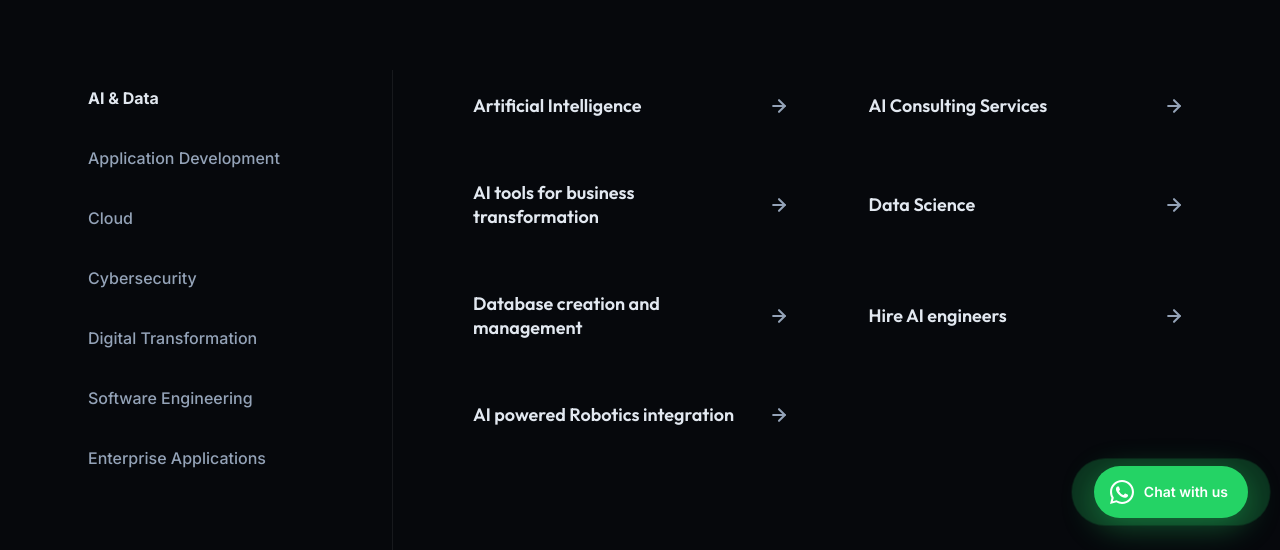
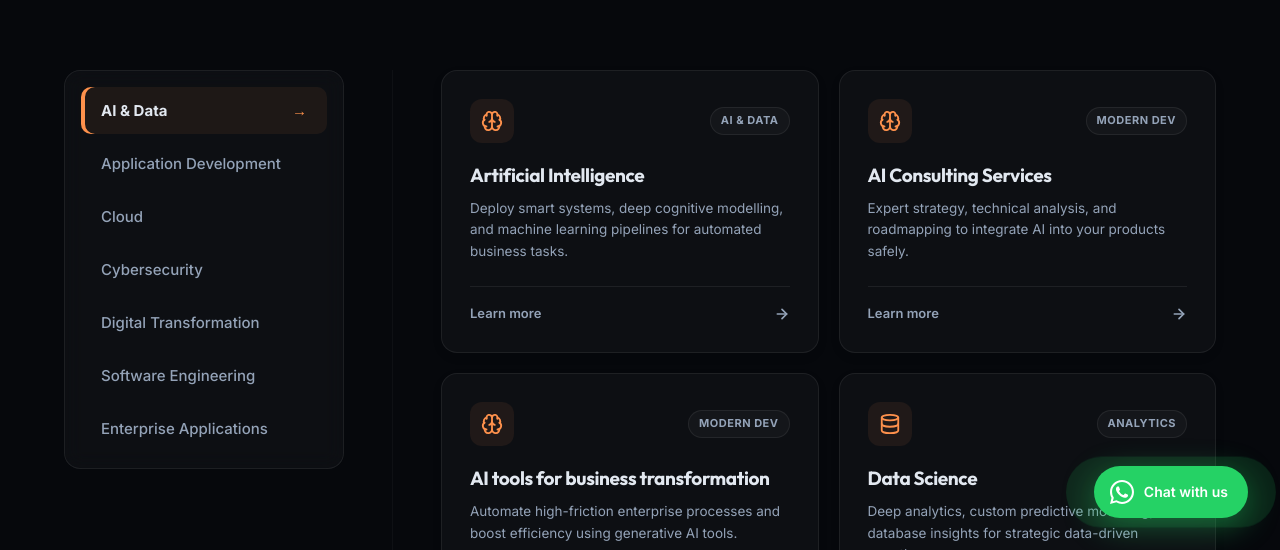
Before and after one commit to Cyber-Marl/SecureStack, a React (Vite) app in the folder securestack-frontend/: page /services in a window 1280 px wide. Shown: the part 250-800 px from the top of the page. Built offline with nearby package versions, Linux system fonts and the light colour scheme; no server answers.

Commit message:
design: complete premium overhaul of the Services page layout, cards, and sidebar

```diff
--- a/securestack-frontend/src/pages/Services.css
+++ b/securestack-frontend/src/pages/Services.css
@@ -62,26 +62,45 @@
   align-items: start;
 }
 
-/* Left panel: Vertical Sidebar Tabs */
+/* Left panel: Frosted Sidebar Tabs Panel */
 .svc-tabs-sidebar {
   display: flex;
   flex-direction: column;
-  gap: 4px;
+  gap: 6px;
+  background: var(--surface);
+  border: 1px solid var(--border);
+  border-radius: var(--radius-lg);
+  padding: 16px;
+  box-shadow: var(--shadow-sm);
+  backdrop-filter: blur(10px);
+  -webkit-backdrop-filter: blur(10px);
 }
 
 .svc-sidebar-tab-btn {
   font-family: 'Inter', sans-serif;
-  font-size: 16px;
+  font-size: 15px;
   font-weight: 500;
   text-align: left;
-  padding: 18px 24px;
+  padding: 14px 20px;
   background: none;
   border: none;
   border-radius: var(--radius);
   color: var(--text-2);
   cursor: pointer;
-  transition: all 0.2s cubic-bezier(0.4, 0, 0.2, 1);
+  transition: all 0.25s ease;
   position: relative;
+  display: flex;
+  align-items: center;
+  justify-content: space-between;
+}
+
+.svc-sidebar-tab-btn::after {
+  content: '→';
+  opacity: 0;
+  transform: translateX(-8px);
+  transition: all 0.25s ease;
+  color: var(--orange);
+  font-weight: 700;
 }
 
 .svc-sidebar-tab-btn:hover {
@@ -89,21 +108,22 @@
   background: var(--surface-h);
 }
 
+.svc-sidebar-tab-btn:hover::after {
+  opacity: 0.7;
+  transform: translateX(0);
+}
+
 /* Light & Dark Active states */
 .svc-sidebar-tab-btn.active {
   color: var(--text);
   font-weight: 700;
+  background: rgba(254, 145, 76, 0.07);
+  box-shadow: inset 4px 0 0 var(--orange);
 }
 
-/* Light Theme Active Background */
-[data-theme="light"] .svc-sidebar-tab-btn.active {
-  background: #eaeef6;
-}
-
-/* Dark Theme Active Background */
-[data-theme="dark"] .svc-sidebar-tab-btn.active {
-  background: rgba(254, 145, 76, 0.08);
-  box-shadow: inset 3px 0 0 var(--orange);
+.svc-sidebar-tab-btn.active::after {
+  opacity: 1;
+  transform: translateX(0);
 }
 
 /* Vertical dividing line */
@@ -112,55 +132,137 @@
   width: 1px;
   align-self: stretch;
   min-height: 480px;
+  opacity: 0.5;
 }
 
 /* Right panel: Sub-services Grid */
 .svc-cards-grid {
   display: grid;
   grid-template-columns: repeat(2, 1fr);
-  gap: 16px;
+  gap: 20px;
 }
 
 .svc-card-clickable {
   display: flex;
+  flex-direction: column;
+  justify-content: space-between;
+  padding: 28px;
+  border-radius: var(--radius-lg);
+  background: var(--surface);
+  border: 1px solid var(--border);
+  cursor: pointer;
+  transition: all 0.3s cubic-bezier(0.25, 0.8, 0.25, 1);
+  position: relative;
+  overflow: hidden;
+  box-shadow: 0 4px 12px rgba(0, 0, 0, 0.05);
+}
+
+/* Card hover and micro-animation */
+.svc-card-clickable:hover {
+  transform: translateY(-5px);
+  border-color: rgba(254, 145, 76, 0.3);
+  box-shadow: 0 12px 30px rgba(254, 145, 76, 0.08);
+}
+
+.svc-card-clickable::before {
+  content: '';
+  position: absolute;
+  top: 0; left: 0; right: 0; height: 3px;
+  background: linear-gradient(90deg, var(--orange), #1e6fff);
+  opacity: 0;
+  transition: opacity 0.3s ease;
+}
+
+.svc-card-clickable:hover::before {
+  opacity: 1;
+}
+
+/* Card Header */
+.svc-card-header {
+  display: flex;
   justify-content: space-between;
   align-items: center;
-  padding: 24px 32px;
-  border-radius: var(--radius);
-  cursor: pointer;
-  transition: all 0.25s cubic-bezier(0.4, 0, 0.2, 1);
+  margin-bottom: 20px;
+  width: 100%;
 }
 
-/* Theme adapted card backgrounds */
-[data-theme="light"] .svc-card-clickable {
-  background: #f7f9fc;
-  border: 1px solid transparent;
+.svc-card-icon-wrapper {
+  width: 44px;
+  height: 44px;
+  border-radius: 12px;
+  background: rgba(254, 145, 76, 0.08);
+  color: var(--orange);
+  display: flex;
+  align-items: center;
+  justify-content: center;
+  transition: all 0.3s ease;
 }
 
-[data-theme="dark"] .svc-card-clickable {
-  background: #0f131a;
-  border: 1px solid rgba(255, 255, 255, 0.02);
+.svc-card-clickable:hover .svc-card-icon-wrapper {
+  background: var(--orange);
+  color: #ffffff;
+  transform: scale(1.05);
 }
 
-/* Card hover states */
-[data-theme="light"] .svc-card-clickable:hover {
-  background: #ebedf2;
-  transform: translateY(-2px);
+.svc-card-badge {
+  font-family: 'Inter', sans-serif;
+  font-size: 11px;
+  font-weight: 700;
+  text-transform: uppercase;
+  color: var(--text-2);
+  background: rgba(255, 255, 255, 0.03);
+  padding: 4px 10px;
+  border-radius: 20px;
+  letter-spacing: 0.5px;
+  border: 1px solid var(--border);
 }
 
-[data-theme="dark"] .svc-card-clickable:hover {
-  background: #171d27;
-  border-color: rgba(254, 145, 76, 0.25);
-  box-shadow: 0 8px 30px rgba(254, 145, 76, 0.04);
-  transform: translateY(-2px);
+/* Card Body */
+.svc-card-body {
+  flex: 1;
+  margin-bottom: 24px;
+  text-align: left;
 }
 
-.svc-card-text {
+.svc-card-title {
   font-family: 'Outfit', sans-serif;
-  font-size: 18px;
+  font-size: 19px;
+  font-weight: 700;
+  color: var(--text);
+  margin-bottom: 10px;
+  line-height: 1.3;
+  transition: color 0.2s ease;
+}
+
+.svc-card-clickable:hover .svc-card-title {
+  color: var(--orange);
+}
+
+.svc-card-desc-preview {
+  font-size: 13.5px;
+  color: var(--text-2);
+  line-height: 1.6;
+}
+
+/* Card Footer */
+.svc-card-footer {
+  display: flex;
+  justify-content: space-between;
+  align-items: center;
+  border-top: 1px solid var(--border);
+  padding-top: 16px;
+  width: 100%;
+}
+
+.svc-card-action {
+  font-size: 13px;
   font-weight: 600;
-  color: var(--text);
-  line-height: 1.3;
+  color: var(--text-2);
+  transition: color 0.2s ease;
+}
+
+.svc-card-clickable:hover .svc-card-action {
+  color: var(--orange);
 }
 
 .svc-card-arrow {
@@ -168,9 +270,7 @@
   display: flex;
   align-items: center;
   justify-content: center;
-  transition: all 0.25s ease;
-  flex-shrink: 0;
-  margin-left: 16px;
+  transition: all 0.3s ease;
 }
 
 .svc-card-clickable:hover .svc-card-arrow {
--- a/securestack-frontend/src/pages/Services.jsx
+++ b/securestack-frontend/src/pages/Services.jsx
@@ -1,5 +1,10 @@
 import { useState, useEffect } from 'react';
 import { Link, useSearchParams } from 'react-router-dom';
+import {
+  Brain, Database, Cpu, Bot, Shield, Lock, Terminal, Server, Smartphone,
+  Cloud, Layers, Code2, ShoppingBag, Globe, Repeat, Settings, Zap,
+  ShieldCheck, AlertTriangle, Users
+} from 'lucide-react';
 import ContactForm from '../components/ContactForm';
 import './Services.css';
 
@@ -93,6 +98,56 @@ const tabs = [
   },
 ];
 
+function getServiceIcon(name, tabId) {
+  const n = name.toLowerCase();
+  if (n.includes('artificial intelligence') || n.includes('ai consulting') || n.includes('generative ai')) return <Brain size={22} />;
+  if (n.includes('database') || n.includes('data science')) return <Database size={22} />;
+  if (n.includes('robotics') || n.includes('bot') || n.includes('automation')) return <Bot size={22} />;
+  if (n.includes('mobile') || n.includes('cross-platform')) return <Smartphone size={22} />;
+  if (n.includes('web') || n.includes('pwa') || n.includes('front-end') || n.includes('cms')) return <Globe size={22} />;
+  if (n.includes('cloud') || n.includes('aws') || n.includes('oracle')) return <Cloud size={22} />;
+  if (n.includes('penetration') || n.includes('pentest')) return <Lock size={22} />;
+  if (n.includes('compliance') || n.includes('auditing') || n.includes('soc 2') || n.includes('policy')) return <ShieldCheck size={22} />;
+  if (n.includes('incident') || n.includes('remediation')) return <AlertTriangle size={22} />;
+  if (n.includes('awareness') || n.includes('training')) return <Users size={22} />;
+  if (n.includes('legacy') || n.includes('migration')) return <Repeat size={22} />;
+  if (n.includes('integration') || n.includes('systems')) return <Layers size={22} />;
+  if (n.includes('workflow') || n.includes('engine') || n.includes('process')) return <Settings size={22} />;
+  if (n.includes('.net') || n.includes('c#')) return <Code2 size={22} />;
+  if (n.includes('php') || n.includes('laravel')) return <Layers size={22} />;
+  if (n.includes('python')) return <Terminal size={22} />;
+  if (n.includes('node')) return <Zap size={22} />;
+  if (n.includes('c++')) return <Cpu size={22} />;
+  if (n.includes('back-end') || n.includes('server')) return <Server size={22} />;
+  if (n.includes('e-commerce') || n.includes('magento') || n.includes('woo')) return <ShoppingBag size={22} />;
+  if (n.includes('erp')) return <Settings size={22} />;
+  if (n.includes('performance') || n.includes('iot')) return <Cpu size={22} />;
+
+  // Fallbacks by category
+  if (tabId === 'ai-data') return <Brain size={22} />;
+  if (tabId === 'app-dev') return <Globe size={22} />;
+  if (tabId === 'cloud') return <Cloud size={22} />;
+  if (tabId === 'cybersecurity') return <Shield size={22} />;
+  if (tabId === 'digital-transformation') return <Repeat size={22} />;
+  if (tabId === 'software-engineering') return <Code2 size={22} />;
+  if (tabId === 'enterprise-applications') return <Settings size={22} />;
+
+  return <Code2 size={22} />;
+}
+
+function getServiceTag(name) {
+  const n = name.toLowerCase();
+  if (n.includes('compliance') || n.includes('auditing') || n.includes('policy')) return 'Compliance';
+  if (n.includes('penetration') || n.includes('incident response') || n.includes('security management')) return 'Cyber Ops';
+  if (n.includes('artificial intelligence') || n.includes('bot') || n.includes('robotics')) return 'AI & Data';
+  if (n.includes('.net') || n.includes('c++') || n.includes('performance-critical')) return 'High Perf';
+  if (n.includes('aws') || n.includes('cloud') || n.includes('migration')) return 'Cloud Native';
+  if (n.includes('mobile') || n.includes('cross-platform')) return 'Mobile App';
+  if (n.includes('e-commerce') || n.includes('magento') || n.includes('woo') || n.includes('erp')) return 'Enterprise';
+  if (n.includes('data science') || n.includes('database')) return 'Analytics';
+  return 'Modern Dev';
+}
+
 export default function Services() {
   const [searchParams] = useSearchParams();
   const tabParam = searchParams.get('tab');
@@ -166,13 +221,25 @@ export default function Services() {
                   className="svc-card-clickable"
                   onClick={() => setSelectedService(s)}
                 >
-                  <span className="svc-card-text">{s.name}</span>
-                  <span className="svc-card-arrow">
-                    <svg width="20" height="20" viewBox="0 0 24 24" fill="none" stroke="currentColor" strokeWidth="2.5" strokeLinecap="round" strokeLinejoin="round">
-                      <line x1="5" y1="12" x2="19" y2="12"></line>
-                      <polyline points="12 5 19 12 12 19"></polyline>
-                    </svg>
-                  </span>
+                  <div className="svc-card-header">
+                    <div className="svc-card-icon-wrapper">
+                      {getServiceIcon(s.name, currentTab.id)}
+                    </div>
+                    <span className="svc-card-badge">{getServiceTag(s.name)}</span>
+                  </div>
+                  <div className="svc-card-body">
+                    <h3 className="svc-card-title">{s.name}</h3>
+                    <p className="svc-card-desc-preview">{s.desc}</p>
+                  </div>
+                  <div className="svc-card-footer">
+                    <span className="svc-card-action">Learn more</span>
+                    <span className="svc-card-arrow">
+                      <svg width="16" height="16" viewBox="0 0 24 24" fill="none" stroke="currentColor" strokeWidth="2.5" strokeLinecap="round" strokeLinejoin="round">
+                        <line x1="5" y1="12" x2="19" y2="12"></line>
+                        <polyline points="12 5 19 12 12 19"></polyline>
+                      </svg>
+                    </span>
+                  </div>
                 </div>
               ))}
             </div>
```
